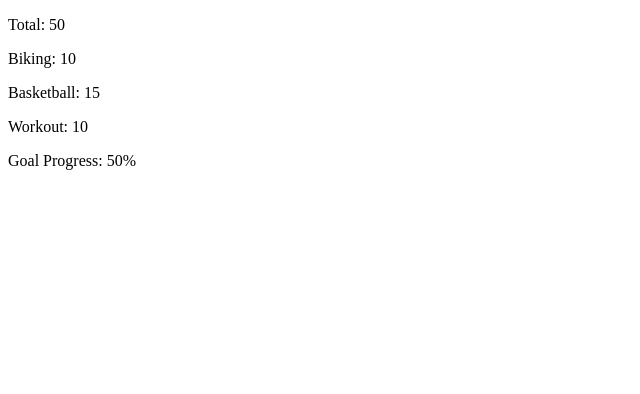
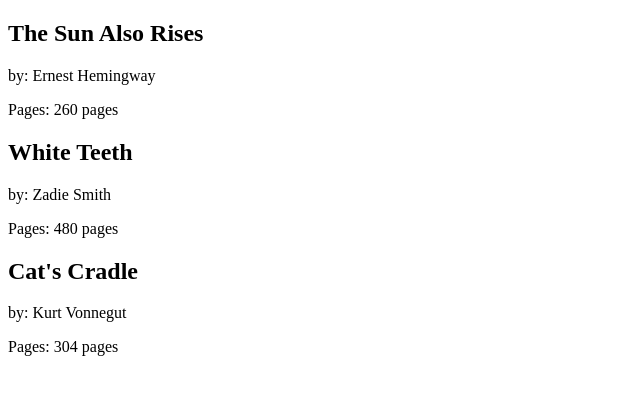
Before and after one commit to nsabahi/online-courses, a React (Create React App) app in the folder react-essential-training/react-intro/: page / in a window 1280 px wide. Shown: the top 394 px of the page, without its empty margins (0-640 px from the left). Built offline with nearby package versions, Linux system fonts and the light colour scheme.

Commit message:
Create child components to parent Library

```diff
--- a/react-essential-training/react-intro/src/index.js
+++ b/react-essential-training/react-intro/src/index.js
@@ -1,50 +1,37 @@
 import React, { Component } from 'react'
 import { render } from 'react-dom'
 
-let exerciseData = {
-  total: 50,
-  biking: 10,
-  basketball: 15,
-  workout: 10,
-  goal: 100,
-}
+let bookList = [
+  {title: "The Sun Also Rises", author: "Ernest Hemingway", pages: 260},
+  {title: "White Teeth", author: "Zadie Smith", pages: 480},
+  {title: "Cat's Cradle", author: "Kurt Vonnegut", pages: 304}
+]
 
-const getPercent = (decimal) => {
-  return decimal * 100 + "%"
-}
-
-const calcGoalProgress = (total, goal) => {
-  return getPercent( total / goal )
-}
-
-const ExerciseDayCounter = ({total, biking, basketball, workout, goal}) => {
-  return (
+const Book = ({title, author, pages}) => {
+  return(
     <section>
-      <div>
-        <p>Total: {total}</p>
-      </div>
-      <div>
-        <p>Biking: {biking}</p>
-      </div>
-      <div>
-        <p>Basketball: {basketball}</p>
-      </div>
-      <div>
-        <p>Workout: {workout}</p>
-      </div>
-      <div>
-        <p>Goal Progress: {calcGoalProgress(total, goal)}</p>
-      </div>
+      <h2>{title}</h2>
+      <p>by: {author}</p>
+      <p>Pages: {pages} pages</p>
     </section>
   )
 }
 
+const Library = ({books}) => {
+  return (
+    <div>
+      {books.map(
+        (book, i) => <Book
+          key={i}
+          title={book.title}
+          author={book.author}
+          pages={book.pages}/>
+      )}
+    </div>
+  )
+}
+
 render(
-  <ExerciseDayCounter
-    total={exerciseData.total}
-    biking={exerciseData.biking}
-    basketball={exerciseData.basketball}
-    workout={exerciseData.workout}
-    goal={exerciseData.goal}/>,
+  <Library books={bookList}/>,
   document.getElementById('root')
 )
```
